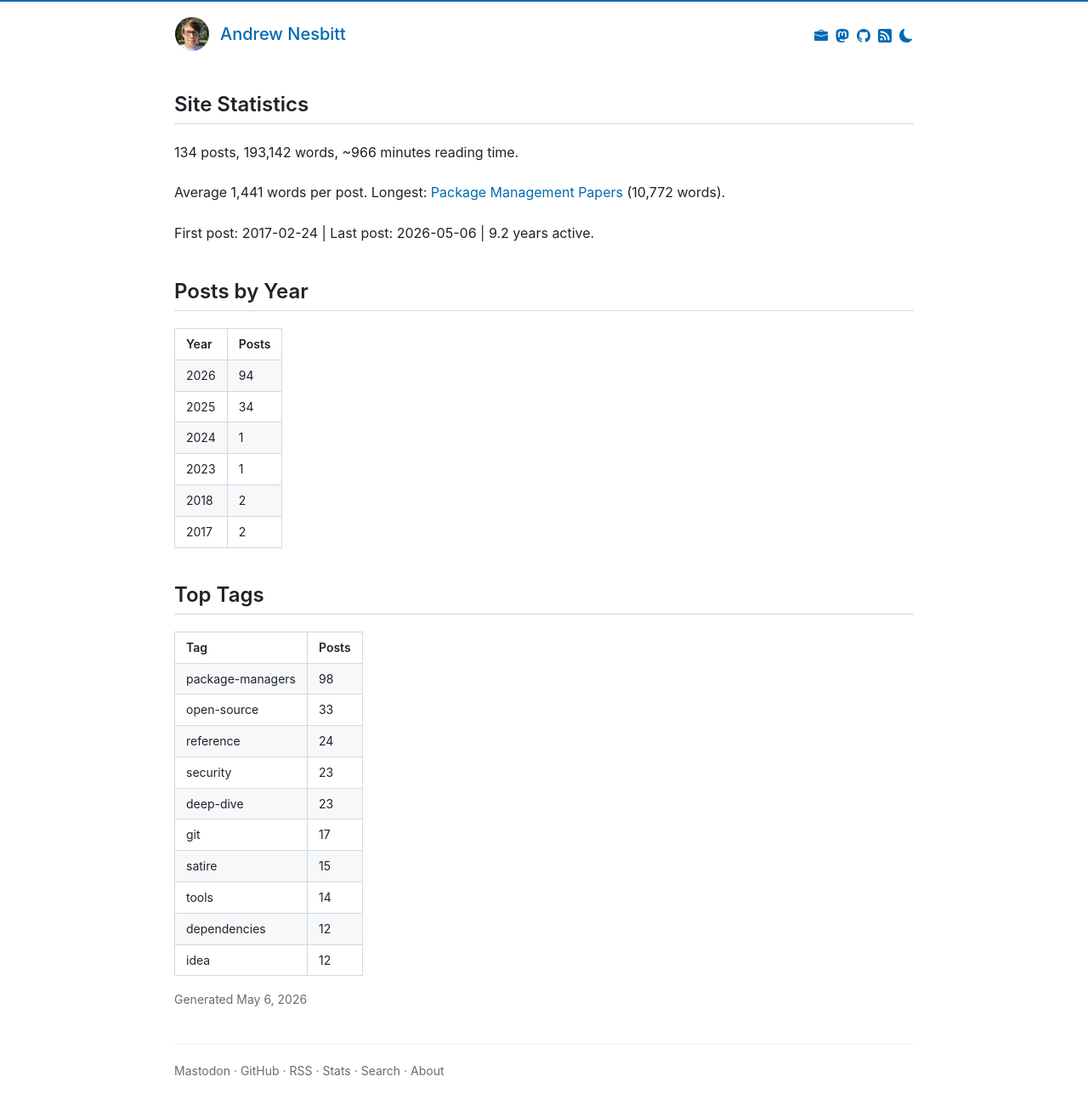
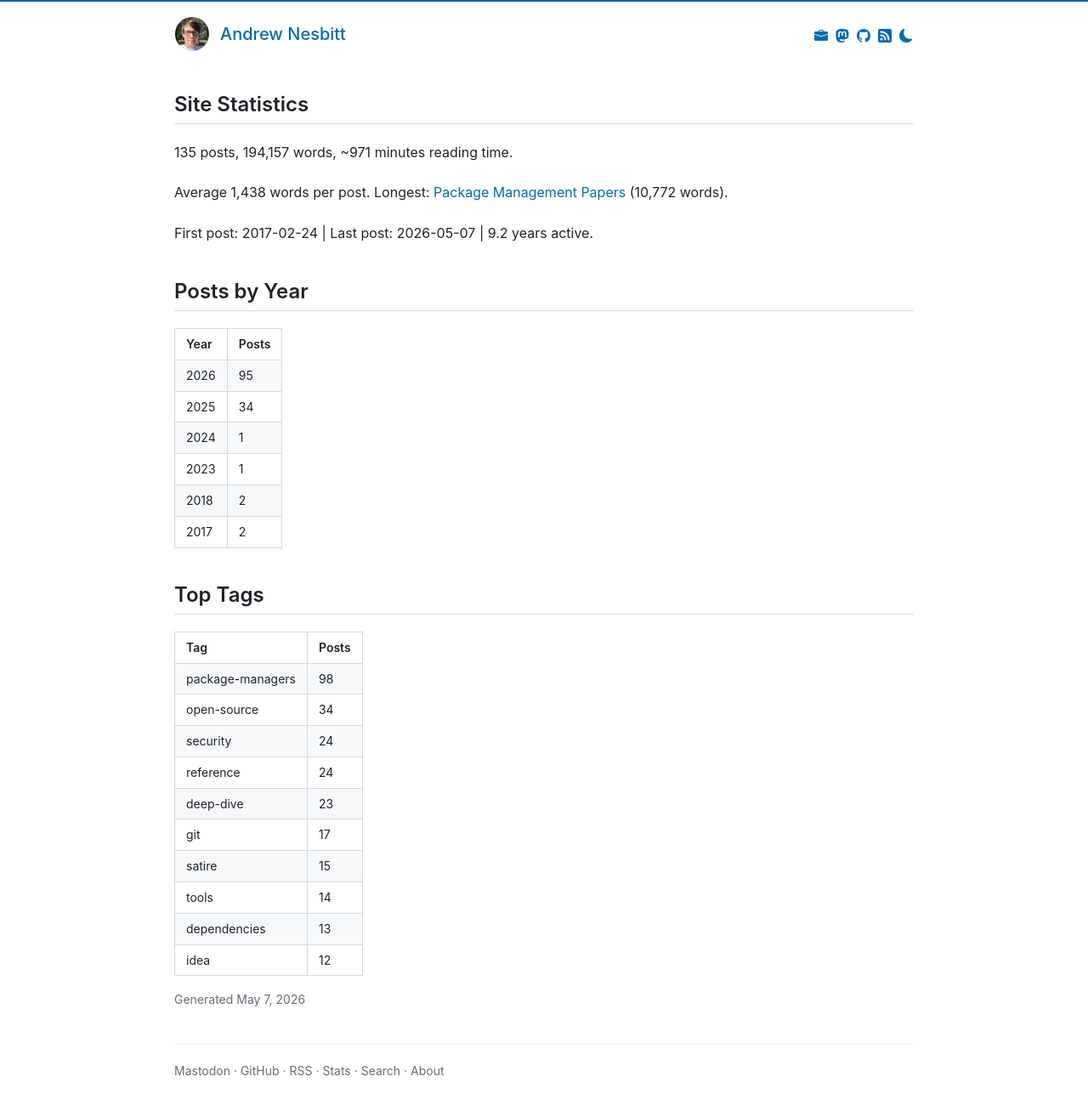
Before and after one commit to andrew/nesbitt.io, a Jekyll site: the page built from stats.html, in a window 1280 px wide. Shown: the whole page at 85% size. Built offline with Jekyll 4.4.1, drawn with Linux system fonts in a browser that asks for light colours; comment, search, counter and statistics services are not loaded.

Commit message:
Fix reference to Kirk in "Free as in Tribbles" post and add footnote for correction

```diff
--- a/_data/stats.json
+++ b/_data/stats.json
@@ -1,9 +1,9 @@
 {
-  "generated_at": "2026-05-06T23:01:53Z",
-  "total_posts": 134,
-  "total_words": 193142,
-  "reading_minutes": 966,
-  "average_words": 1441,
+  "generated_at": "2026-05-07T15:16:13Z",
+  "total_posts": 135,
+  "total_words": 194157,
+  "reading_minutes": 971,
+  "average_words": 1438,
   "longest_post": {
     "title": "Package Management Papers",
     "url": "/2025/11/13/package-management-papers.html",
@@ -20,16 +20,16 @@
     "date": "2017-02-24"
   },
   "last_post": {
-    "title": "Revisiting the 2015 Open Source Census",
-    "url": "/2026/05/06/revisiting-the-2015-open-source-census.html",
-    "date": "2026-05-06"
+    "title": "Free as in Tribbles",
+    "url": "/2026/05/07/free-as-in-tribbles.html",
+    "date": "2026-05-07"
   },
   "years_active": 9.2,
   "posts_per_month": 1.2,
   "posts_by_year": [
     {
       "year": 2026,
-      "count": 94
+      "count": 95
     },
     {
       "year": 2025,
@@ -55,7 +55,7 @@
   "posts_by_month": [
     {
       "month": "2026-05",
-      "count": 5
+      "count": 6
     },
     {
       "month": "2026-04",
@@ -107,7 +107,7 @@
     "monday": 21,
     "tuesday": 19,
     "wednesday": 19,
-    "thursday": 21,
+    "thursday": 22,
     "friday": 21,
     "saturday": 17
   },
@@ -118,15 +118,15 @@
     },
     {
       "name": "open-source",
-      "count": 33
+      "count": 34
+    },
+    {
+      "name": "security",
+      "count": 24
     },
     {
       "name": "reference",
       "count": 24
-    },
-    {
-      "name": "security",
-      "count": 23
     },
     {
       "name": "deep-dive",
@@ -146,7 +146,7 @@
     },
     {
       "name": "dependencies",
-      "count": 12
+      "count": 13
     },
     {
       "name": "idea",
@@ -161,11 +161,11 @@
       "count": 8
     },
     {
-      "name": "git-pkgs",
-      "count": 6
+      "name": "supply-chain",
+      "count": 7
     },
     {
-      "name": "supply-chain",
+      "name": "git-pkgs",
       "count": 6
     },
     {
```
Also changed, not shown: _posts/2026-05-07-free-as-in-tribbles.md (+3 -1 lines).
